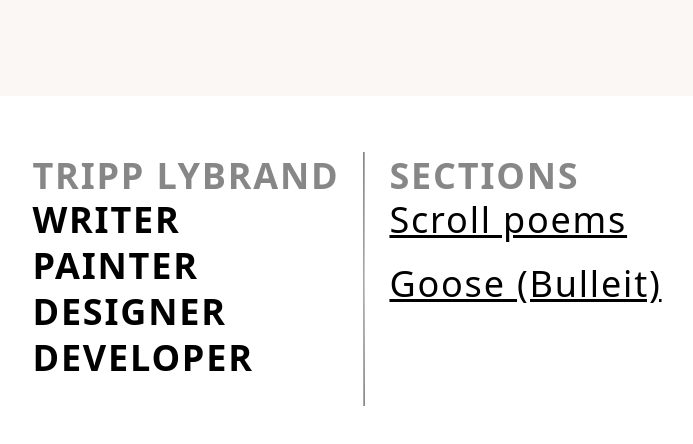
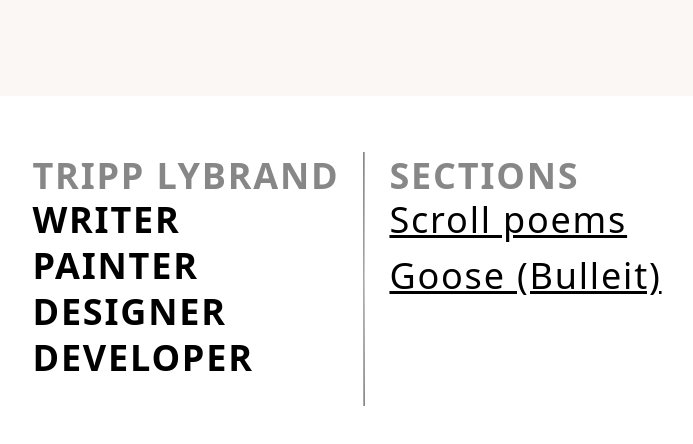
Before and after one commit to tripplybrand/website, a Next.js app: page / in a window 1280 px wide. Shown: the top 444 px of the page, without its empty margins (293-986 px from the left). Built offline with nearby package versions, Linux system fonts and the light colour scheme.

Commit message:
Add a focus ring around section items. Make y gap smaller between section items.

```diff
--- a/src/pages/index.tsx
+++ b/src/pages/index.tsx
@@ -32,7 +32,7 @@ const Home: NextPage = () => {
         <h2>
           <HeaderText text="Sections" />
         </h2>
-        <div className="flex flex-col gap-y-2 sm:gap-y-4 md:gap-y-6">
+        <div className="flex flex-col gap-y-1 sm:gap-y-2 md:gap-y-4">
           <SectionLink text="Scroll poems" href="/scroll-poems" />
           <SectionLink text="Goose (Bulleit)" href="/goose" />
         </div>
@@ -70,7 +70,11 @@ type SectionLinkProps = {
 const SectionLink = ({ text, href }: SectionLinkProps) => {
   return (
     <Link href={href}>
-      <a className="text-lg sm:text-2xl md:text-4xl font-light tracking-wider underline text-black hover:text-matisse-red-200">
+      <a
+        className="text-lg sm:text-2xl md:text-4xl font-light tracking-wider underline
+      text-black hover:text-matisse-red-200
+      focus:outline-none focus:ring-2 focus:ring-matisse-red-200 focus:ring-offset-2 focus:ring-opacity-60"
+      >
         {text}
       </a>
     </Link>
```
